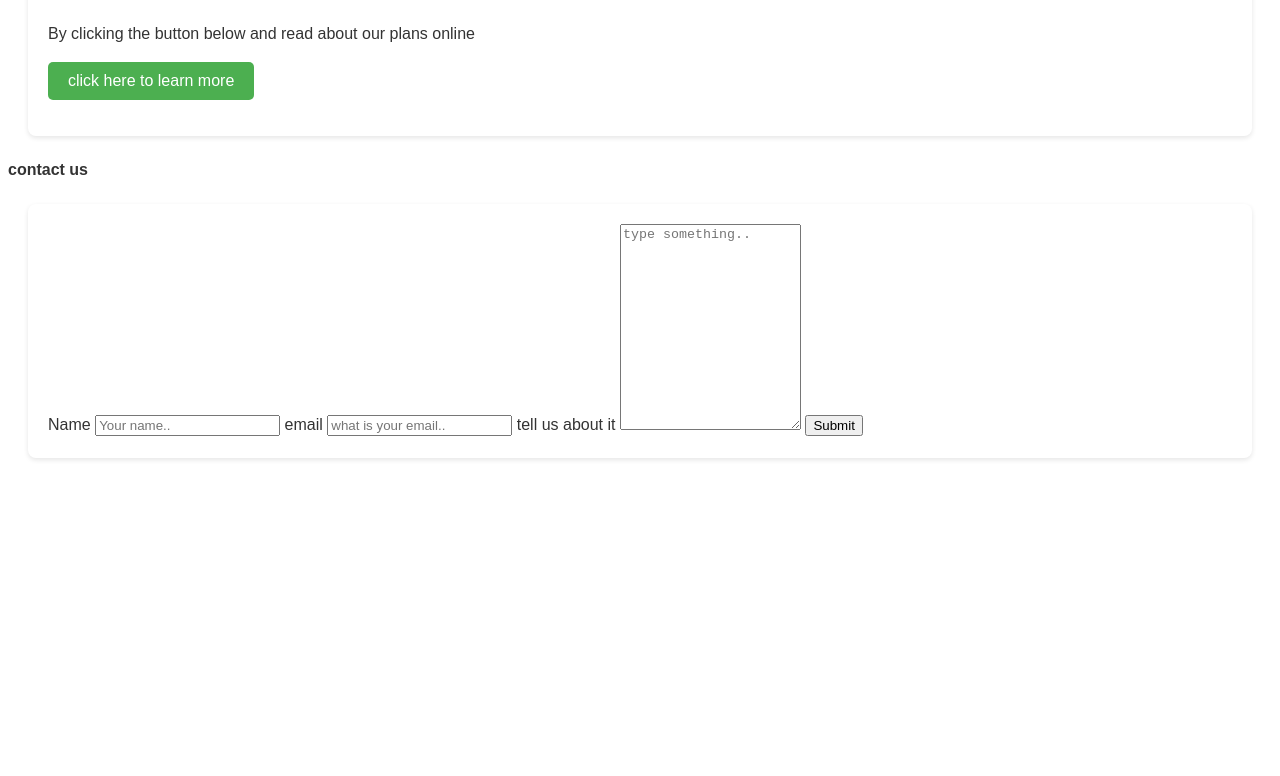
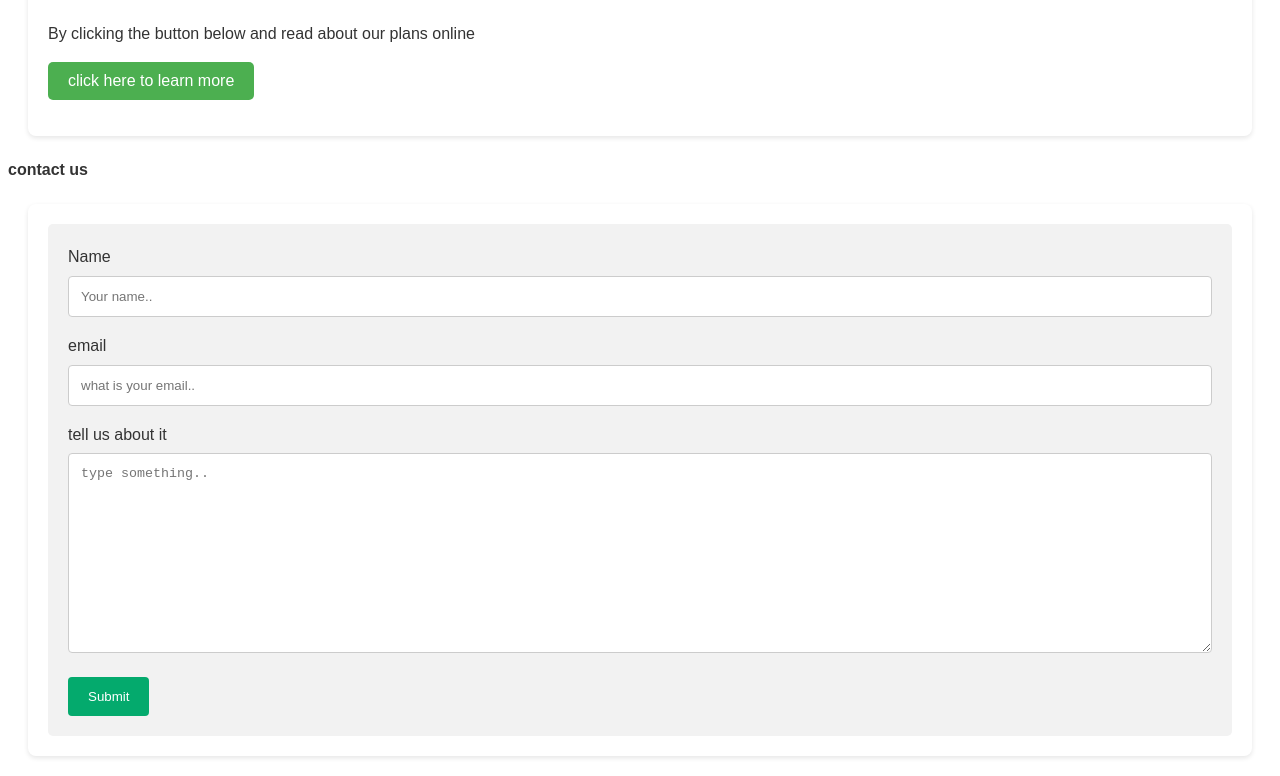
Before and after one commit to buyakasha0/ca, a plain HTML site: page webbindex.html in a window 1280 px wide. Shown: the part 3462-4238 px from the top of the page. Before the commit the page ends 3940 px from the top, so only its background shows below. Drawn offline with Linux system fonts and the light colour scheme; a script that the page names is missing.

Commit message:
Update 1syle.css

```diff
--- a/1syle.css
+++ b/1syle.css
@@ -79,3 +79,29 @@
     color: #4CAF50;
     text-decoration: none;
 }
+input[type=text], select, textarea {
+  width: 100%;
+  padding: 12px;
+  border: 1px solid #ccc;
+  border-radius: 4px;
+  box-sizing: border-box;
+  margin-top: 6px;
+  margin-bottom: 16px;
+  resize: vertical
+}
+input[type=submit] {
+  background-color: #04AA6D;
+  color: white;
+  padding: 12px 20px;
+  border: none;
+  border-radius: 4px;
+  cursor: pointer;
+}
+input[type=submit]:hover {
+  background-color: #45a049;
+}
+.container {
+  border-radius: 5px;
+  background-color: #f2f2f2;
+  padding: 20px;
+}
```
